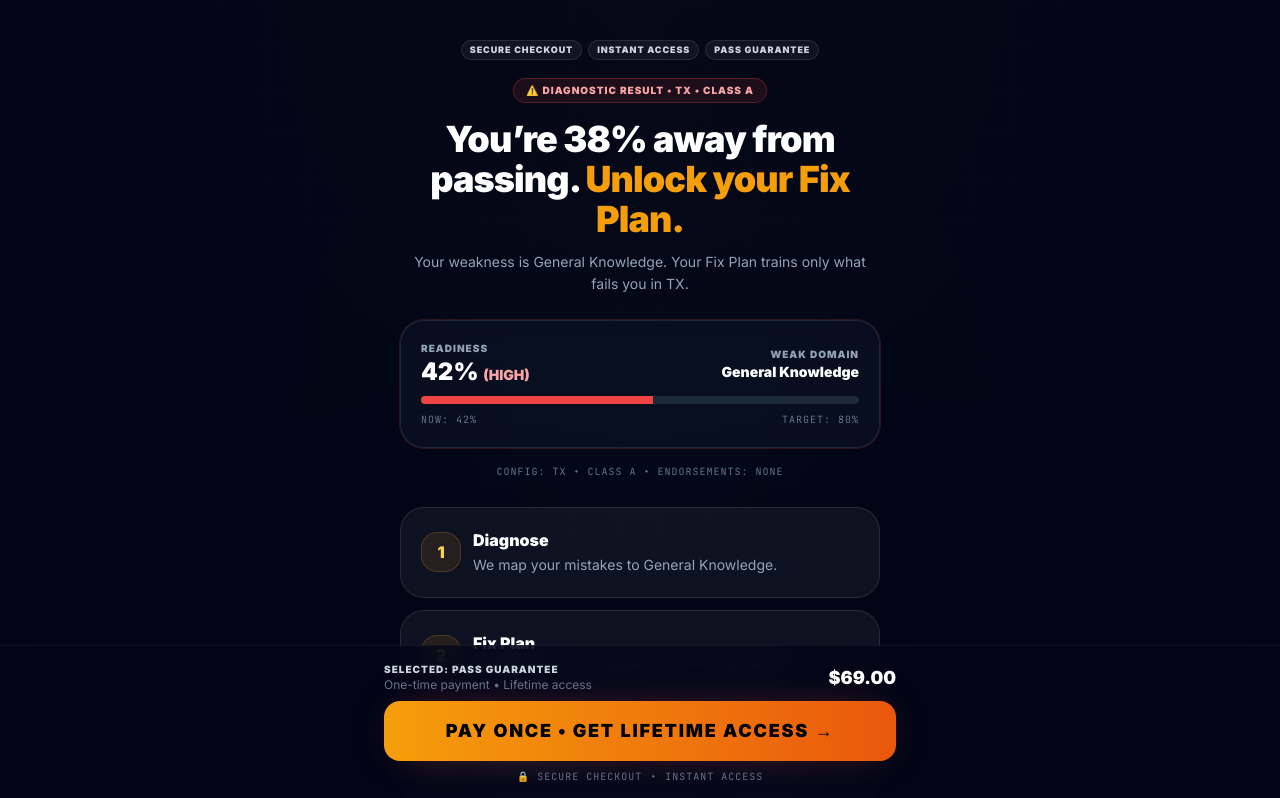
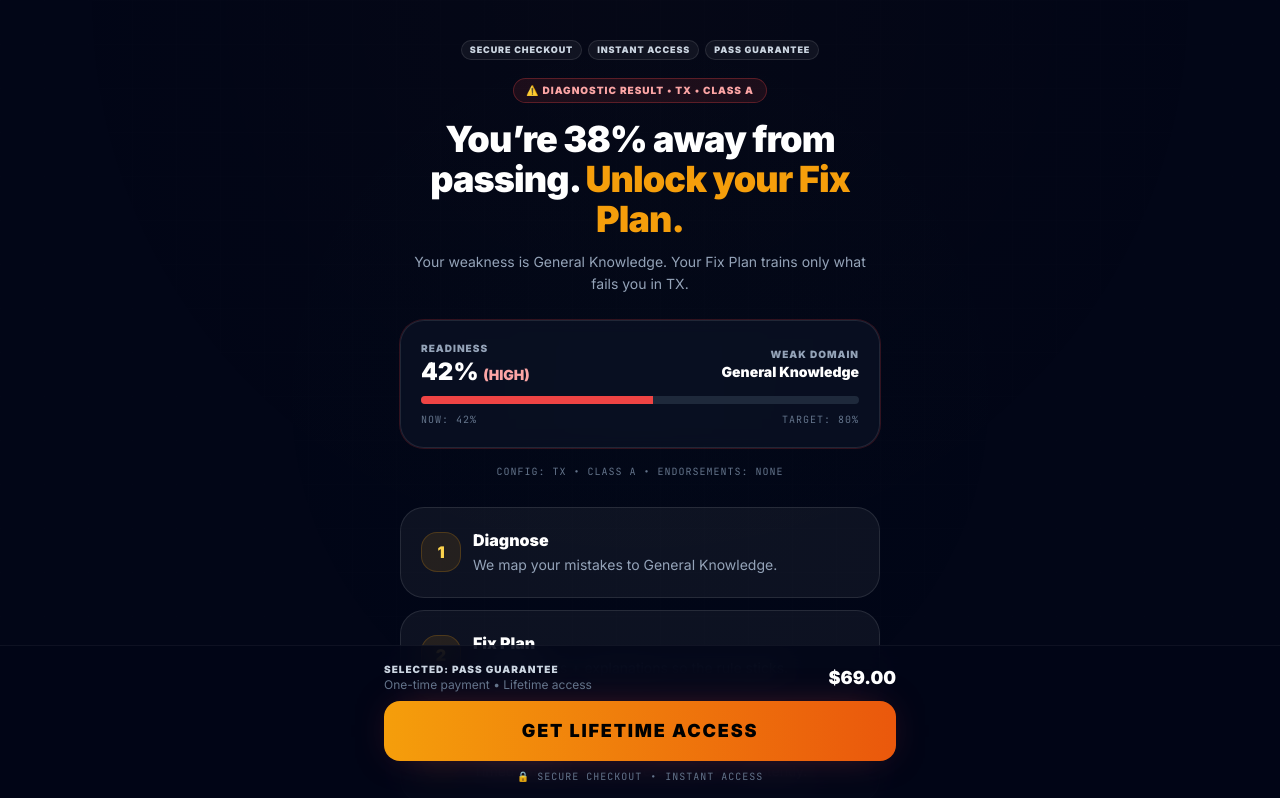
Before and after one commit to ismaelngoie/cdlpracticetest, a Next.js app: page /pay in a window 1280 px wide. Shown: the top 798 px of the page. Built offline with nearby package versions, Linux system fonts and the light colour scheme.

Commit message:
Update page.tsx

```diff
--- a/app/pay/page.tsx
+++ b/app/pay/page.tsx
@@ -269,8 +269,8 @@ function PaywallContent() {
   // ✅ Always-clear CTA (only UI text change)
   const stickyCtaText = useMemo(() => {
     return selectedPlan === "lifetime"
-      ? "Pay once • Get lifetime access →"
-      : "Start monthly • Get full access →";
+      ? "Get lifetime access"
+      : "Start monthly Access";
   }, [selectedPlan]);
 
   const persistEmail = (email: string) => {
```
